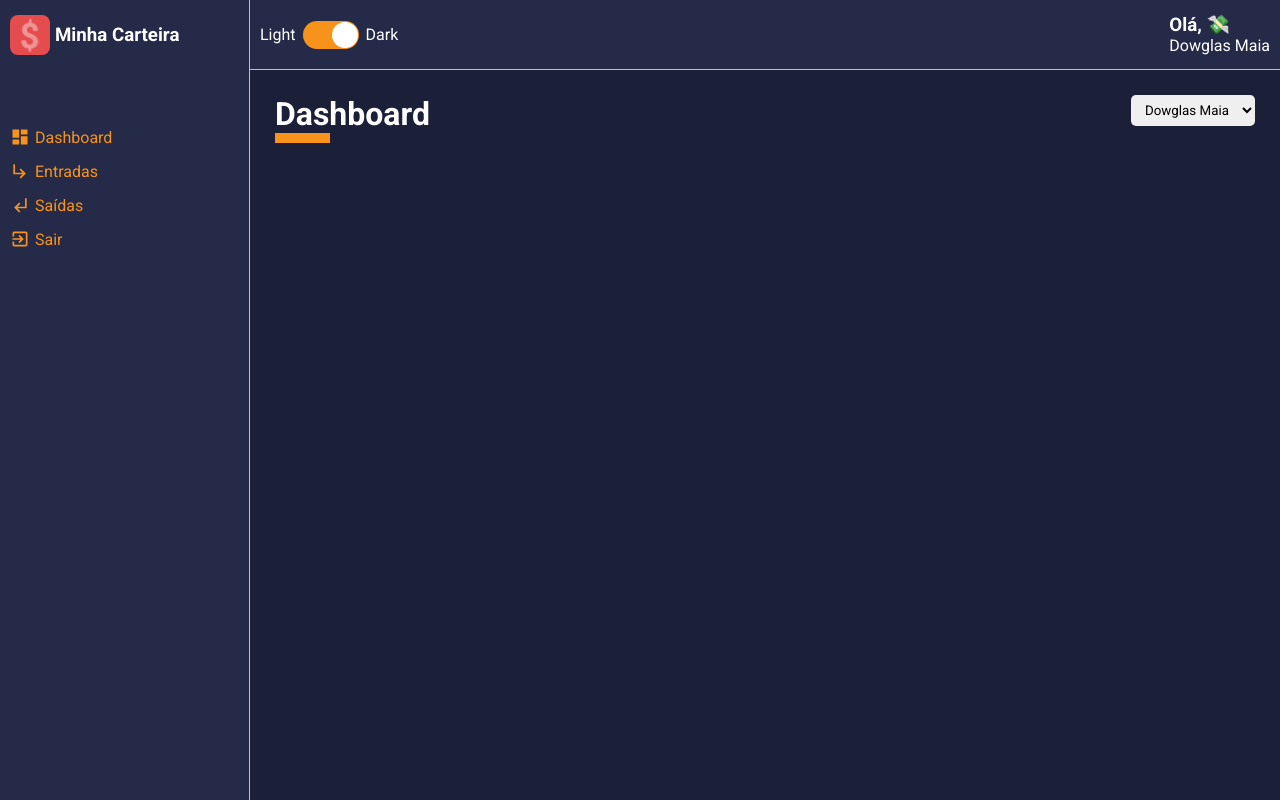
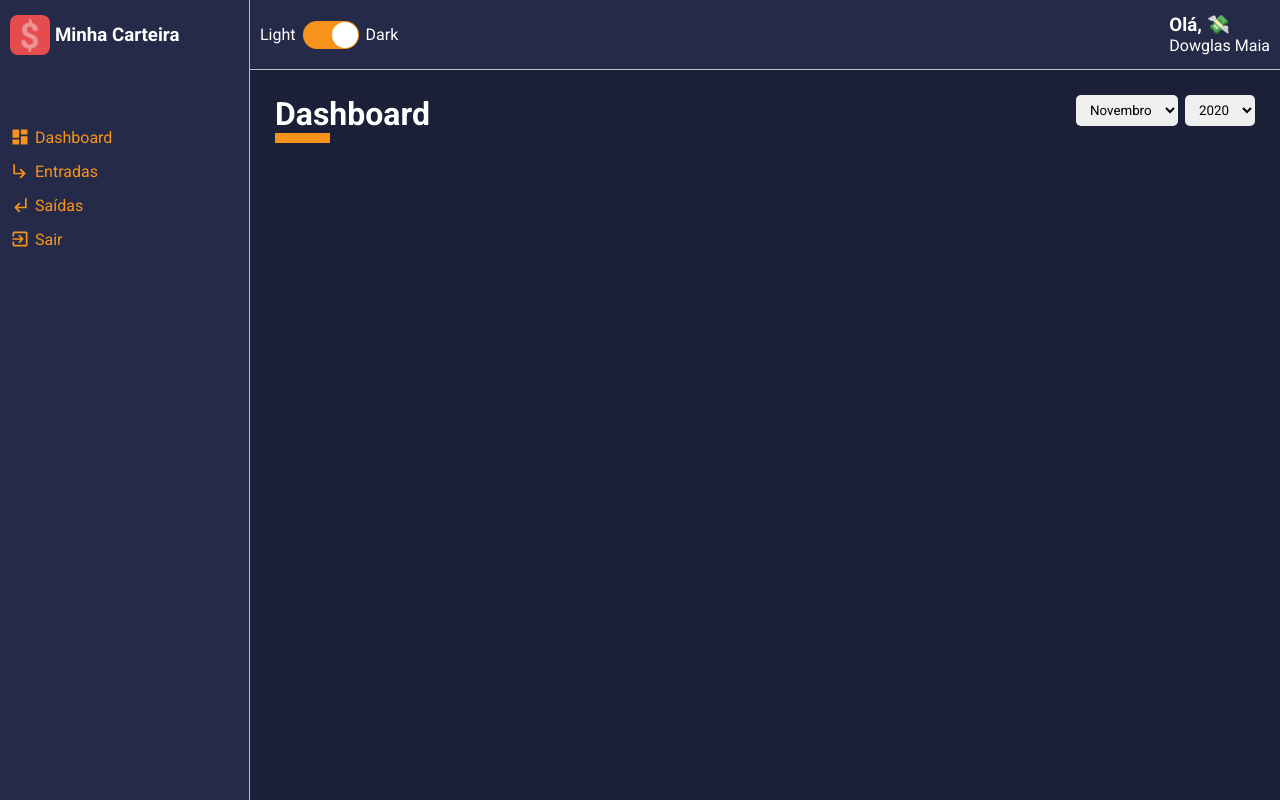
Before and after one commit to dowglasmaia/app-react-minha-carteira, a React (Create React App) app: page /dashboard in a window 1280 px wide. Built offline with nearby package versions, Linux system fonts and the light colour scheme.

Commit message:
impl header do Dashboard

```diff
--- a/src/Pages/Dashboard/index.tsx
+++ b/src/Pages/Dashboard/index.tsx
@@ -1,21 +1,82 @@
-import React from 'react';
+import React , {useState, useMemo} from 'react';
 
 import { Container } from './styles';
 import ContentHeader from '../../components/shared/ContentHeader';
+import SelectInput from '../../components/shared/SelectInput';
+import expenses from '../../repositories/expenses';
+import gains from '../../repositories/gains';
+import listOfMonths from '../../utils/months';
 
-import SelectInput from '../../components/shared/SelectInput';
 const Dashboard: React.FC = () => {
-    const options = [
-        { value: 'Dowglas Maia', label: 'Dowglas Maia' },
-        { value: 'kayron Maia', label: 'Kayron Maia' },
-        { value: 'kaymilly Maia', label: 'kaymilly Maia' }
-    ];
+
+    const [monthSelected, setMonthSelected] = useState<number>(new Date().getMonth() + 1); // sempre carrear com o mes atual
+    const [yaerSelected, setYaerSelected] = useState<number>(new Date().getFullYear());
+
+      //listar e adicionando somente os Meses que o usuario tenha lançamentos
+      const months = useMemo(() => {
+        return listOfMonths.map((month, index) => {
+            return {
+                value: index + 1,
+                label: month
+            }
+        });
+    }, []);
+
+    //listar e adicionando somente os Anos que o usuario tenha lançamentos
+    const years = useMemo(() => {
+        let uniqueYears: number[] = [];
+
+        [...expenses , ...gains].forEach(item => {
+            const date = new Date(item.date);
+            const year = date.getFullYear();
+
+            if (!uniqueYears.includes(year)) {
+                uniqueYears.push(year);
+            }
+        });
+        return uniqueYears.map(year => {
+            return {
+                value: year,
+                label: year
+            }
+        });
+    }, []);
+
+
+    const handleMonthSelected = (month: string) => {
+        try {
+            let parseMonth = Number(month);
+            setMonthSelected(parseMonth);
+        } catch (error) {
+            throw new Error('invalid month value. Is accept 0 -24.');
+        }
+    }
+
+    const handleYaerSelected = (yaer: string) => {
+        try {
+            let parseYaer = Number(yaer);
+            setYaerSelected(parseYaer);
+        } catch (error) {
+            throw new Error('invalid yaer value. Is accept Integer  Number.');
+        }
+    }
 
 
     return (
         <Container>
             <ContentHeader title="Dashboard" lineColor="#F7931B">
-                <SelectInput options={options} onChange={() => { }} />
+            <SelectInput
+                    options={months}
+                    onChange={(e) => handleMonthSelected(e.target.value)}
+                    defaultValue={monthSelected}
+                />
+
+                <SelectInput
+                    options={years}
+                    onChange={(e) => handleYaerSelected(e.target.value)}
+                    defaultValue={yaerSelected}
+                />
+
             </ContentHeader>
         </Container>
     );
```
